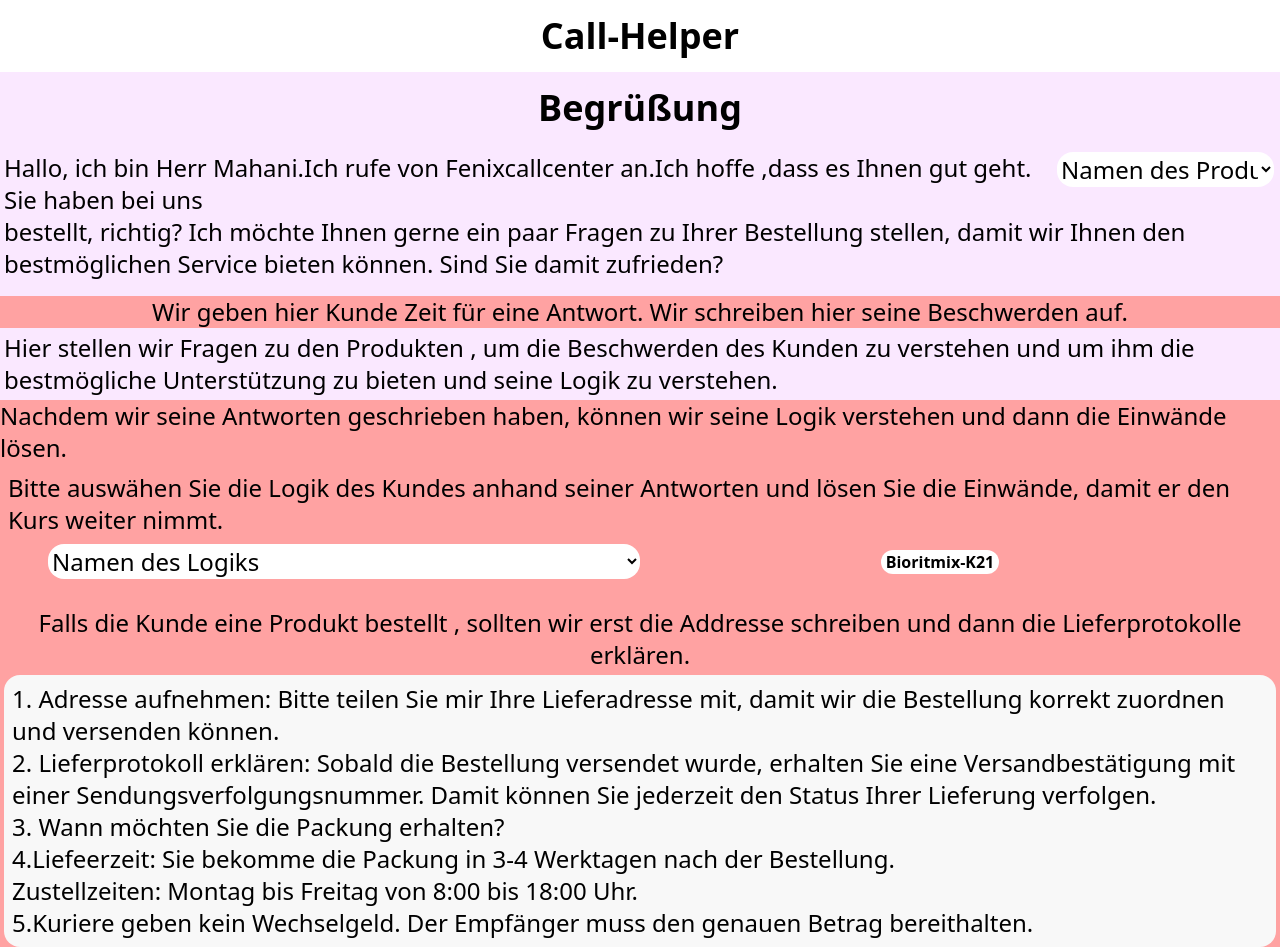
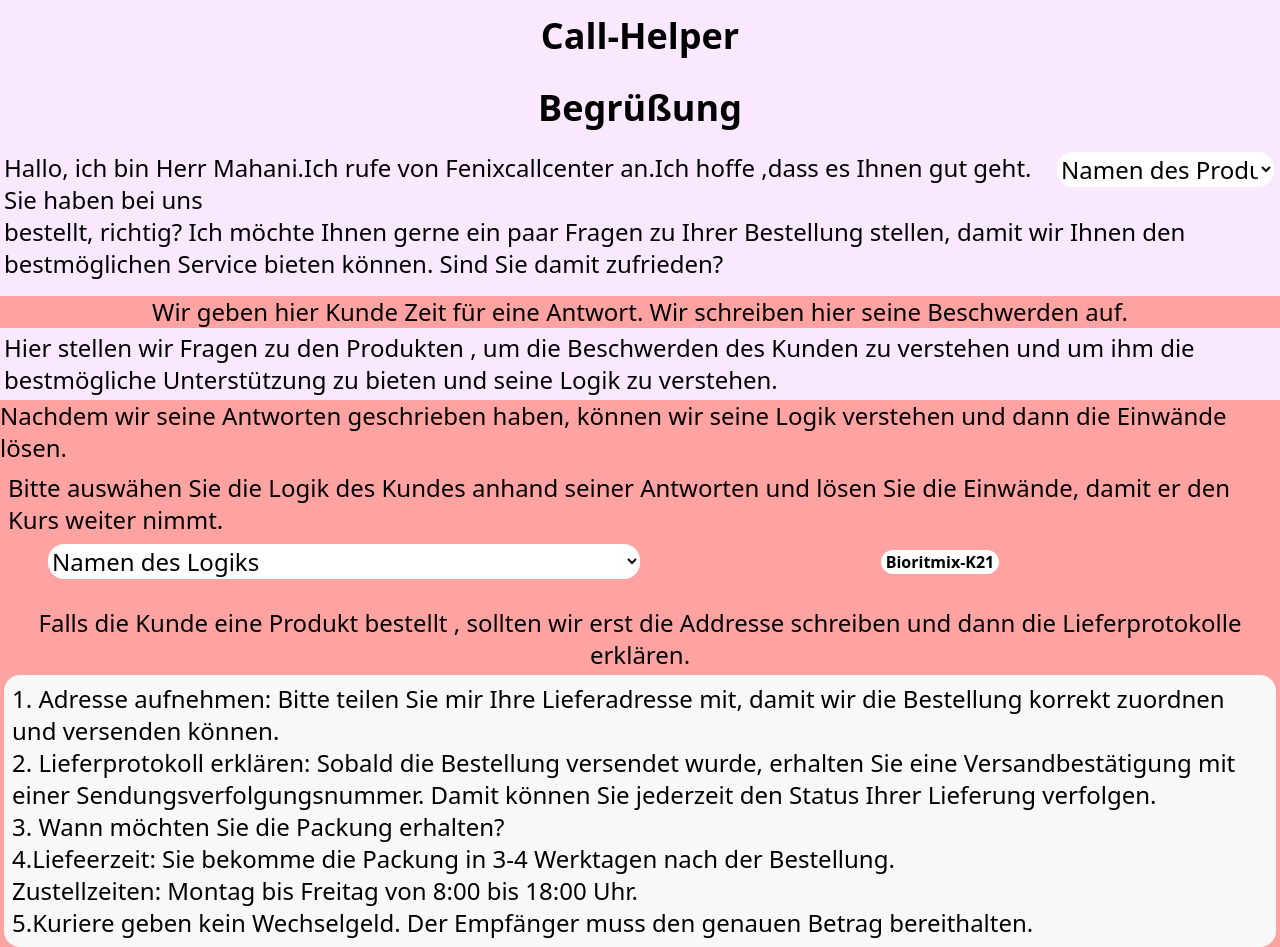
Before and after one commit to neonims/Call-Helper, a website built with Vite: page index.html in a window 1280 px wide. Shown: the top 947 px of the page. Built offline with nearby package versions, Linux system fonts and the light colour scheme.

Commit message:
header color

```diff
--- a/index.html
+++ b/index.html
@@ -13,7 +13,7 @@
   </head>
   <body>
     <!--#region Header -->
-    <header class="text-center py-4">
+    <header class="text-center py-4 bg-fuchsia-100">
       <h1 class="text-black font-bold text-4xl">
         Call-Helper
       </h1>
```
